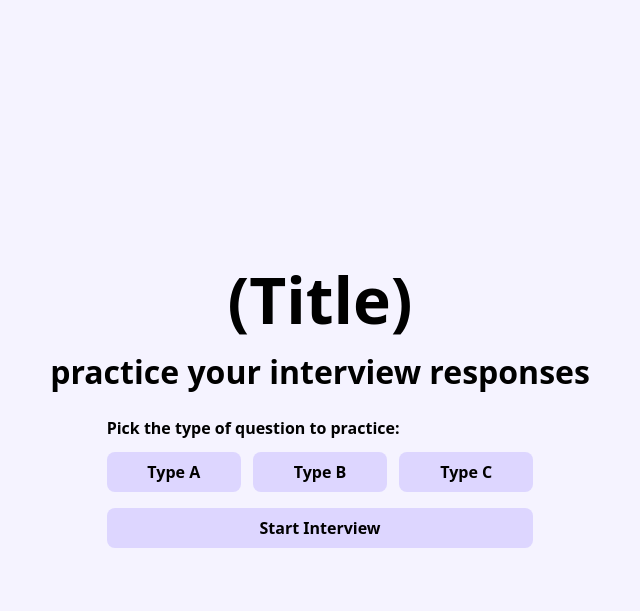
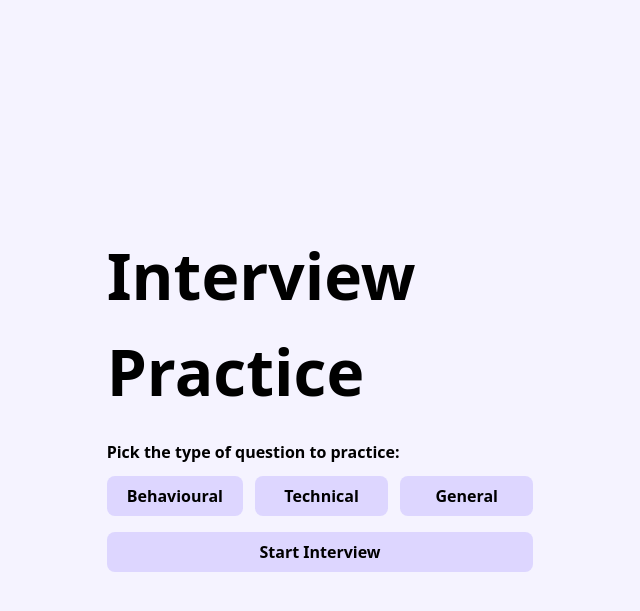
Before and after one commit to LaurenS419/helphelp, a Flask app: page / in a window 1280 px wide. Shown: the top 611 px of the page, without its empty margins (320-960 px from the left). Run offline with Flask 3, Linux system fonts and the light colour scheme; style sheets or scripts are compiled from the project's sources.

Commit message:
Fill buttons with actuall names

```diff
--- a/templates/index.html
+++ b/templates/index.html
@@ -7,25 +7,24 @@
     <link href="../static/output.css" rel="stylesheet">
 </head>
 <body class="">
-    <h1>(Title)</h1>
-    <h2>practice your interview responses</h2>
     <form class="w-1/3" action="/interview" method="post">
+        <h1>Interview Practice</h1>
         <p class="mt-5 mb-3 font-semibold">Pick the type of question to practice:</p>
         <div class="question-type">
             <label for="qtA">
                 <input id="qtA" type="radio" name="question-type" value="A" hidden>
-                Type A
+                Behavioural
             </label>
             <label for="qtB">
                 <input id="qtB" type="radio" name="question-type" value="B" hidden>
-                Type B
+                Technical
             </label>
             <label for="qtC">
                 <input id="qtC" type="radio" name="question-type" value="C" hidden>
-                Type C
+                General
             </label>
         </div>
-        <button class="px-5 py-2 w-full bg-violet-300 font-semibold">Start Interview</button>
+        <button class="start-interview-btn">Start Interview</button>
     </form>
 </body>
 </html>
```
